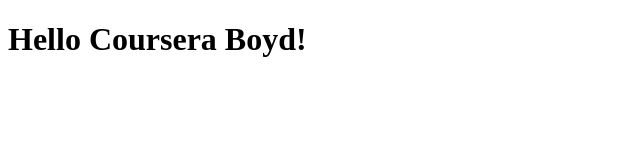
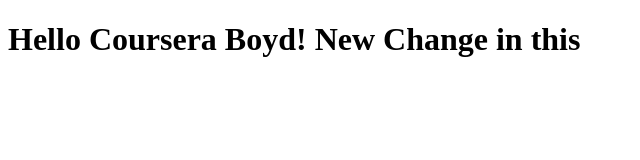
Before and after one commit to rajurawat1605/coursera-test, a plain HTML site: page site/index.html in a window 1280 px wide. Shown: the whole page, without its empty margins (0-640 px from the left). Drawn offline with Linux system fonts and the light colour scheme.

Commit message:
New Modification

```diff
--- a/site/index.html
+++ b/site/index.html
@@ -4,6 +4,6 @@
 	<title>Hello Coursera My!</title>
 </head>
 <body>
-<h1>Hello Coursera Boyd!</h1>
+<h1>Hello Coursera Boyd! New Change in this</h1>
 </body>
 </html>
```
